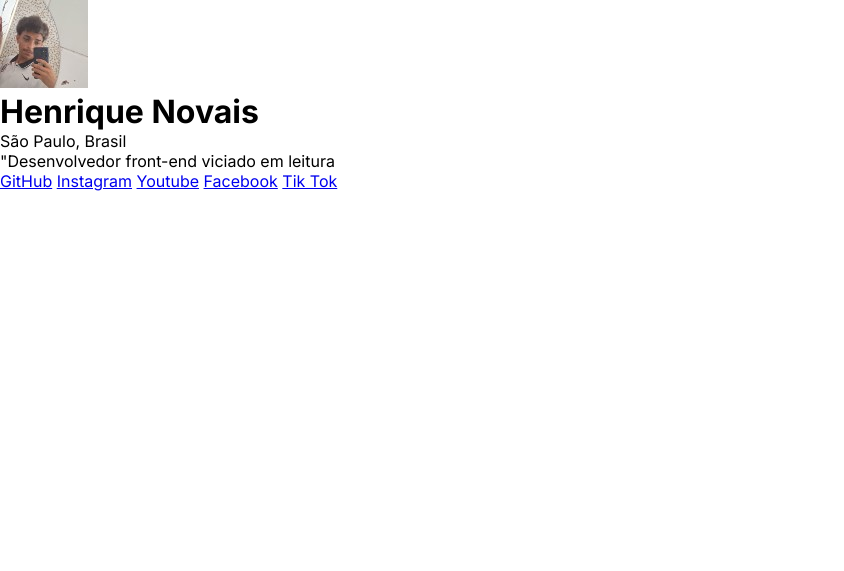
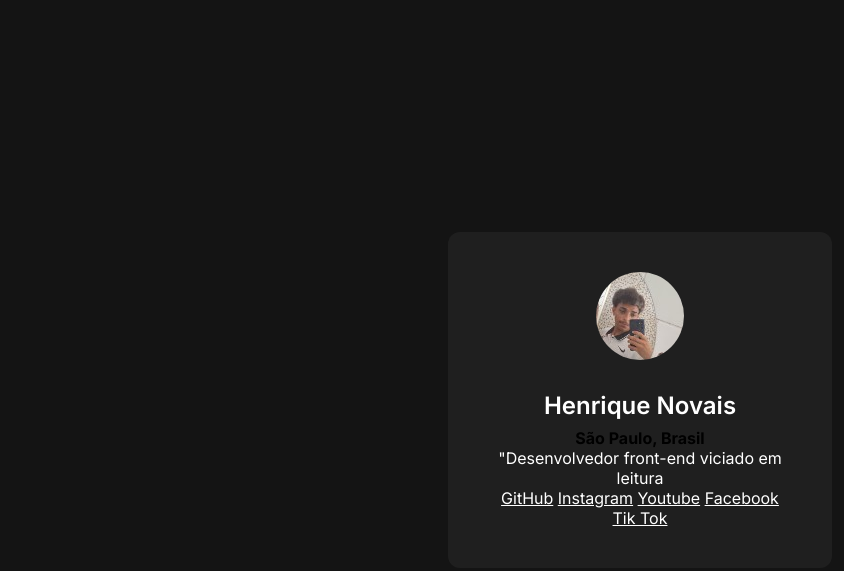
Before and after one commit to Paulo-Henrique-12c/Meus-Links, a plain HTML site: page index.html in a window 1280 px wide. Shown: the whole page, without its empty margins (0-844 px from the left). Drawn offline with Linux system fonts and the light colour scheme.

Commit message:
continuação do desenvolvimento css e alteração de um paragráfo para strong

```diff
--- a/index.html
+++ b/index.html
@@ -15,7 +15,7 @@
   <div>
     <img src="./henrique 88x88.jpg" alt="imagem do criador da página de link, Henrique Novais">
     <h1>Henrique Novais</h1>
-    <p>São Paulo, Brasil</p>
+    <strong>São Paulo, Brasil</strong>
 
     <p>"Desenvolvedor front-end viciado em leitura</p>
 
--- a/style.css
+++ b/style.css
@@ -4,3 +4,37 @@
   box-sizing: border-box;
   font-family: "Inter", sans-serif;
 }
+
+body {
+  background-color: #141414;
+  height: 100vh;
+  display: flex;
+  justify-content: center;
+  align-items: center;
+}
+
+div {
+  background-color: #1f1f1f;
+  width: 384px;
+  padding: 40px;
+  text-align: center;
+  border-radius: 12px;
+}
+
+h1,
+p,
+a {
+  color: #ffff;
+}
+
+div img {
+  border-radius: 50%;
+  margin-bottom: 24px;
+}
+
+div h1 {
+  font-size: 24px;
+  line-height: 36px;
+  font-weight: 600;
+  margin-bottom: 4px;
+}
```
